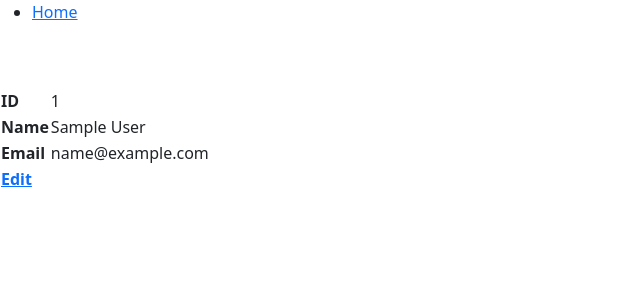
After one commit to MicroEvan/simple-crud-php, a PHP site: page /view.php?id=1 in a window 1280 px wide. The commit adds this page. Shown: the top 300 px of the page, without its empty margins (0-640 px from the left). Run offline with PHP 8.4, Linux system fonts and the light colour scheme; tables that the repository leaves empty hold one stand-in row (values such as "Sample post").

Commit message:
Another day another dollar

```diff
--- a/add.phtml
+++ b/add.phtml
@@ -30,6 +30,7 @@
                         <td>
                             <div>
                                 <button class="btn btn-primary" type="submit" name="Submit">Add</button>
+                                <a class="btn btn-secondary" href="index.php">Cancel</a>
                             </div>
                         </td>
                     </tr>
--- a/edit.php
+++ b/edit.php
@@ -43,9 +43,12 @@ while($row = mysqli_fetch_array($results)){
             </tr>
             <tr>
                 <td><input type="hidden" name="id" value=<?php echo $_GET['id'];?>></td>
-                <td><input type="hidden" name="update" value="update"></td>
+                    <input class="btn btn-primary" type="submit" name="update" value="update">
+                    <a class="btn btn-secondary" href="index.php">Cancel</a>
             </tr>
+            <tr>
 
+            </tr>
         </table>
     </form>
     <script src="https://cdn.jsdelivr.net/npm/bootstrap@5.3.3/dist/js/bootstrap.bundle.min.js" integrity="sha384-YvpcrYf0tY3lHB60NNkmXc5s9fDVZLESaAA55NDzOxhy9GkcIdslK1eN7N6jIeHz" crossorigin="anonymous"></script>
--- a/editprocess.php
+++ b/editprocess.php
@@ -1,5 +1,5 @@
 <?php
-namespace tutorial;
+include 'conn.php';
 
 define('FIELD_REQUIRED_MESSAGE', '<span style="color:red;">Field is required.</span><br>');
 define('DATA_ADDED_MESSAGE', '<span style="color:green;">Data Added Successfully.</span><br>');
--- a/text.txt
+++ b/text.txt
@@ -17,4 +17,7 @@ to be worked on:
 4. delete
 
 ################################
-Added some bootstrap css framework.
+Added some bootstrap CSS framework.
+
+19/10/2014
+Added delete functionality
--- /dev/null
+++ b/view.php
@@ -0,0 +1,75 @@
+
+<?php
+require 'conn.php';
+?>
+
+<!DOCTYPE html>
+<html lang="en">
+<head>
+    <meta charset="UTF-8">
+    <meta name="viewport" content="width=device-width, initial-scale=1.0">
+    <link href="https://cdn.jsdelivr.net/npm/bootstrap@5.3.3/dist/css/bootstrap.min.css" rel="stylesheet" integrity="sha384-QWTKZyjpPEjISv5WaRU9OFeRpok6YctnYmDr5pNlyT2bRjXh0JMhjY6hW+ALEwIH" crossorigin="anonymous">
+    <title>Document</title>
+</head>
+<body>
+
+<?php
+
+    //getting id from url
+    $id = $_GET['id'];
+
+    //create query object
+    $query = "SELECT * FROM `user` WHERE id=$id";
+
+$result = mysqli_query($conn,$query);
+
+//mysqli_close($conn); // Closing connection. This line is very important. If you forget to close the connection, your database server may run out of connections and slow down your website.
+?>
+    <nav class="flex align-right">
+        <ul>
+            <li>
+                <a href="index.php">Home</a>
+            </li>
+        </ul>
+    </nav>
+
+    <br>
+    <br>
+
+    <table>
+        <tbody>
+ <!-- Fetching data from database -->
+        <?php
+        while($row = mysqli_fetch_assoc($result)){
+            echo "
+            <tr>
+                <th>
+                    ID
+                </th>
+                <td>{$row['id']}</td>
+            </tr>
+            <tr>
+                <th>
+                    Name
+                </th>
+                <td>{$row['name']}</td>
+            </tr>
+            <tr>
+                <th>
+                    Email
+                </th>
+                <td>{$row['email']}</td>
+            </tr>
+            <tr>
+                <th>
+                    <a href='edit.php?id={$row['id']}'>Edit</a>
+                </th>
+            </tr>
+            ";
+        }
+        ?>
+        </tbody>
+    </table>
+    <script src="https://cdn.jsdelivr.net/npm/bootstrap@5.3.3/dist/js/bootstrap.bundle.min.js" integrity="sha384-YvpcrYf0tY3lHB60NNkmXc5s9fDVZLESaAA55NDzOxhy9GkcIdslK1eN7N6jIeHz" crossorigin="anonymous"></script>
+</body>
+</html>
```
Also changed, not shown: delete.php (added, +13 -0 lines).
